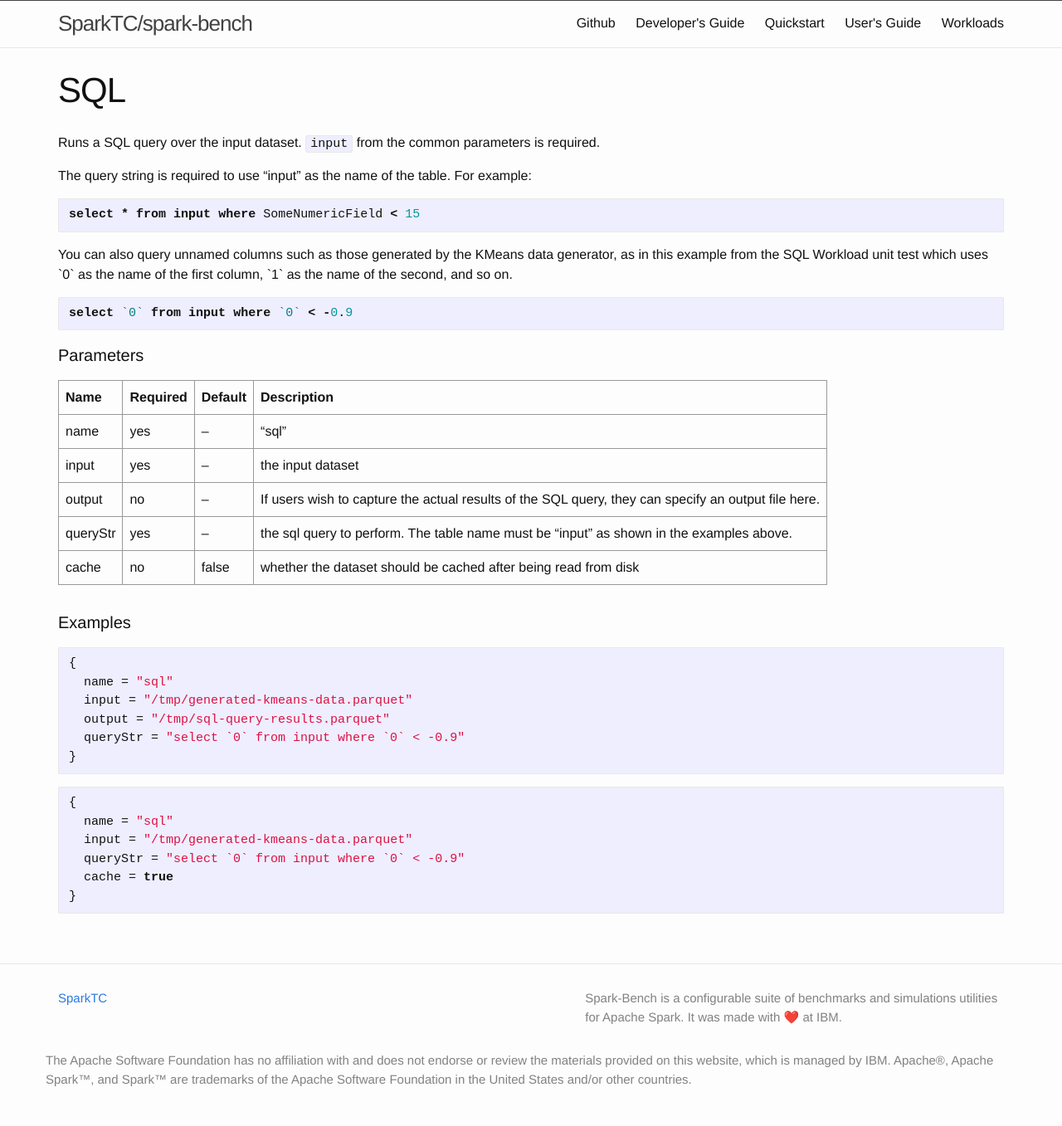
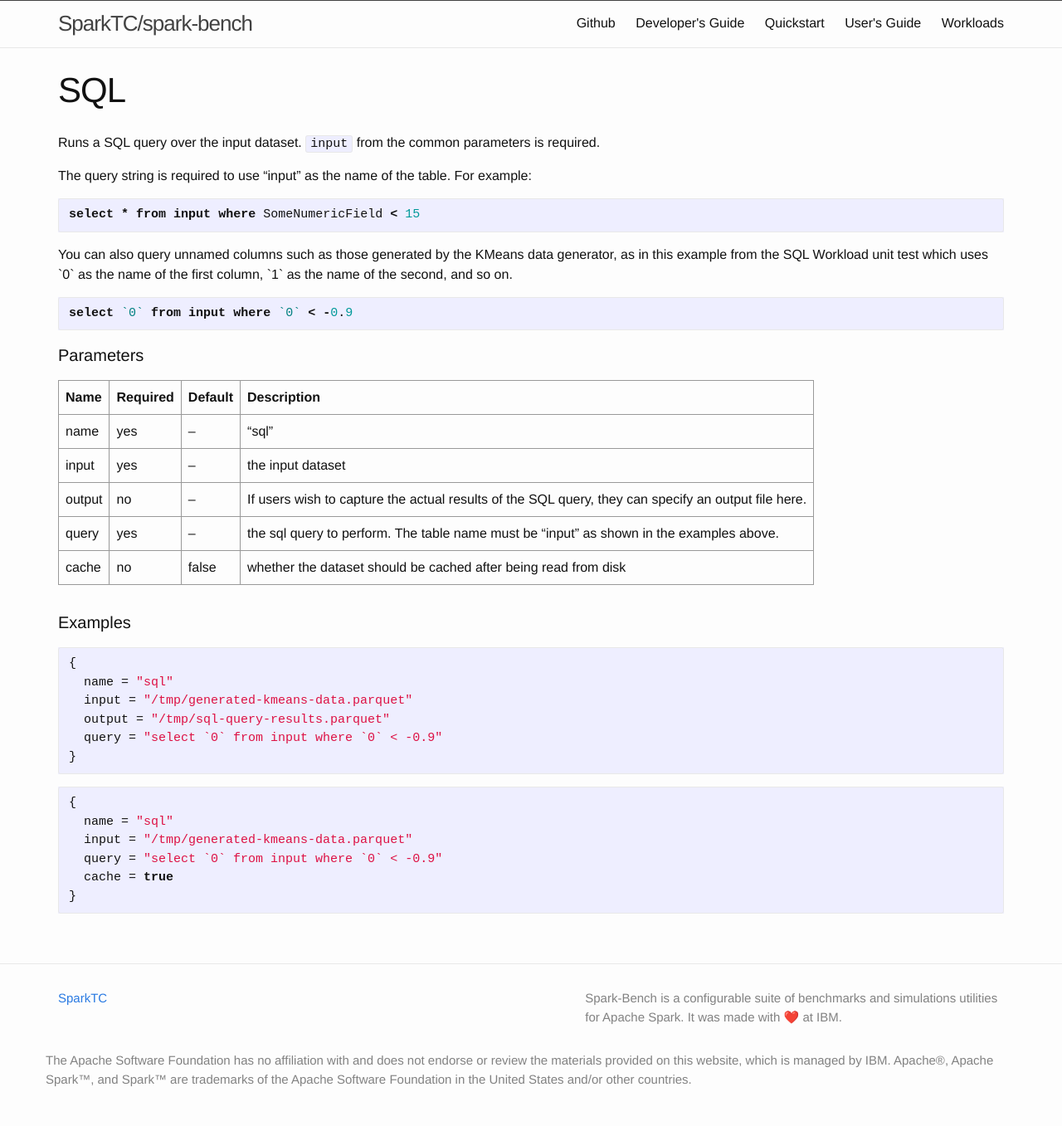
Before and after one commit to CODAIT/spark-bench, a Jekyll site: the page built from docs/_workloads/sql.md, in a window 1280 px wide. Shown: the whole page at 83% size. Built offline with Jekyll 4.4.1, drawn with Linux system fonts in a browser that asks for light colours.

Commit message:
Fix typo "queryStr" to "query" for sql

````diff
--- a/docs/_workloads/sql.md
+++ b/docs/_workloads/sql.md
@@ -23,7 +23,7 @@ select `0` from input where `0` < -0.9
 | name        | yes      | -- | "sql" |
 | input       | yes      | -- | the input dataset |
 | output      | no       | -- | If users wish to capture the actual results of the SQL query, they can specify an output file here. |
-| queryStr    | yes      | --    | the sql query to perform. The table name must be "input" as shown in the examples above. |
+| query    | yes      | --    | the sql query to perform. The table name must be "input" as shown in the examples above. |
 | cache       | no       | false | whether the dataset should be cached after being read from disk |
 
 #### Examples
@@ -33,7 +33,7 @@ select `0` from input where `0` < -0.9
   name = "sql"
   input = "/tmp/generated-kmeans-data.parquet"
   output = "/tmp/sql-query-results.parquet"
-  queryStr = "select `0` from input where `0` < -0.9"
+  query = "select `0` from input where `0` < -0.9"
 }
 ```
 
@@ -41,7 +41,7 @@ select `0` from input where `0` < -0.9
 {
   name = "sql"
   input = "/tmp/generated-kmeans-data.parquet"
-  queryStr = "select `0` from input where `0` < -0.9"
+  query = "select `0` from input where `0` < -0.9"
   cache = true
 }
 ```
````
Also changed, not shown: spark-launch/src/test/resources/etc/specific-spark-home.conf (+4 -4 lines).
